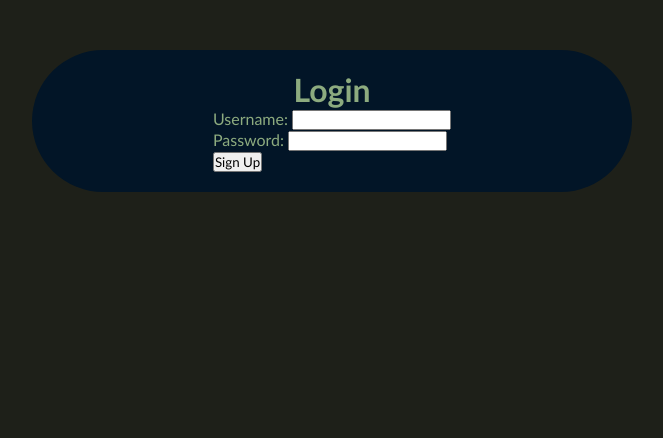
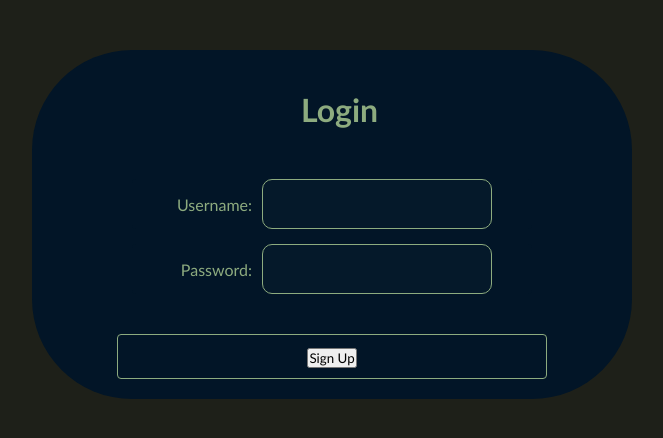
Before and after one commit to joaomiranda1220911/SINF1_2024-G03, a PHP site: page /login_page.html in a window 1280 px wide. Shown: the part 103-541 px from the top of the page, without its empty margins (308-971 px from the left). Run offline with PHP 8.4, Linux system fonts and the light colour scheme.

Commit message:
alterações style login page

```diff
--- a/login_page.html
+++ b/login_page.html
@@ -20,10 +20,12 @@
     </button>
 
 </nav>
+
 <div class="form">
-    <div class="login">
+    <div class="login_titulo">
         <h1>Login</h1>
     </div>
+
     <form action="processar_dados.php" method="post">
 
         <div class="form_Username">
@@ -31,14 +33,14 @@
             <input type="text" id="Username" name="Username" required>
         </div>
 
-        <div class="Password">
+        <div class="form_Password">
             <label for="Password">Password:</label>
             <input type="text" id="Password" name="Password" required>
         </div>
 
-        <div class="sign_up">
+        <div class="sign-up_btn">
             <a href="login.html">
-                <button type="submit">Sign Up</button>
+                <button>Sign Up</button>
             </a>
 
         </div>
--- a/pag_adicionar-item.html
+++ b/pag_adicionar-item.html
@@ -16,11 +16,10 @@
         </a>
 
         <button class="home-page_btn">
-                <h4><a href="home_page.html">Voltar à Página Inicial</h4></a>
+                <h4><a href="home_page.html">Voltar à Página Inicial</a></h4>
         </button>
 
     </nav>
-
 
 <div class="form">
     <div class="adicionar_item_titulo">
--- a/style.css
+++ b/style.css
@@ -282,7 +282,8 @@ nav{
 }
 
 .adicionar_item_titulo,
-.criar_evento_titulo{
+.criar_evento_titulo,
+.login_titulo{
     display: flex;
     margin-left: 15px;
     margin-bottom: 50px;
@@ -308,7 +309,8 @@ nav{
 }
 
 .adicionar-item_btn,
-.criar-evento_btn{
+.criar-evento_btn,
+.sign-up_btn{
     display: flex;
     justify-content: center;
     align-items: center;
@@ -317,7 +319,8 @@ nav{
 
 .adicionar-item_btn button,
 .criar-evento_btn button,
-.home-page_btn {
+.home-page_btn,
+.sign-up_btn {
     background-color: #021527;
     border: 1px solid;
     color: #8DAB7F;
@@ -333,7 +336,9 @@ nav{
 .form_preco-bilhete,
 .form_local-compra-bilhetes,
 .form_local-evento,
-.form_imagem-item
+.form_imagem-item,
+.form_Username,
+.form_Password
  {
     border: #8DAB7F;
     flex: 1;
@@ -354,7 +359,9 @@ nav{
 .form_preco-bilhete label,
 .form_local-compra-bilhetes label,
 .form_local-evento label,
-.form_imagem-item label{
+.form_imagem-item label,
+.form_Username label,
+.form_Password label{
     margin-right: 10px;
     white-space: nowrap;
 }
@@ -364,7 +371,9 @@ nav{
 .form_preco-bilhete input,
 .form_local-compra-bilhetes input,
 .form_local-evento input,
-.form_imagem-item input{
+.form_imagem-item input,
+.form_Username input,
+.form_Password input{
     flex-grow: 1;
     border: 1px solid;
     border-radius: 10px;
@@ -379,6 +388,7 @@ nav{
     padding-left: 10px;
 }
 
+.sign-up_btn:hover,
 .criar-evento_btn button:hover,
 .adicionar-item_btn button:hover,
 .home-page_btn:hover,
```
